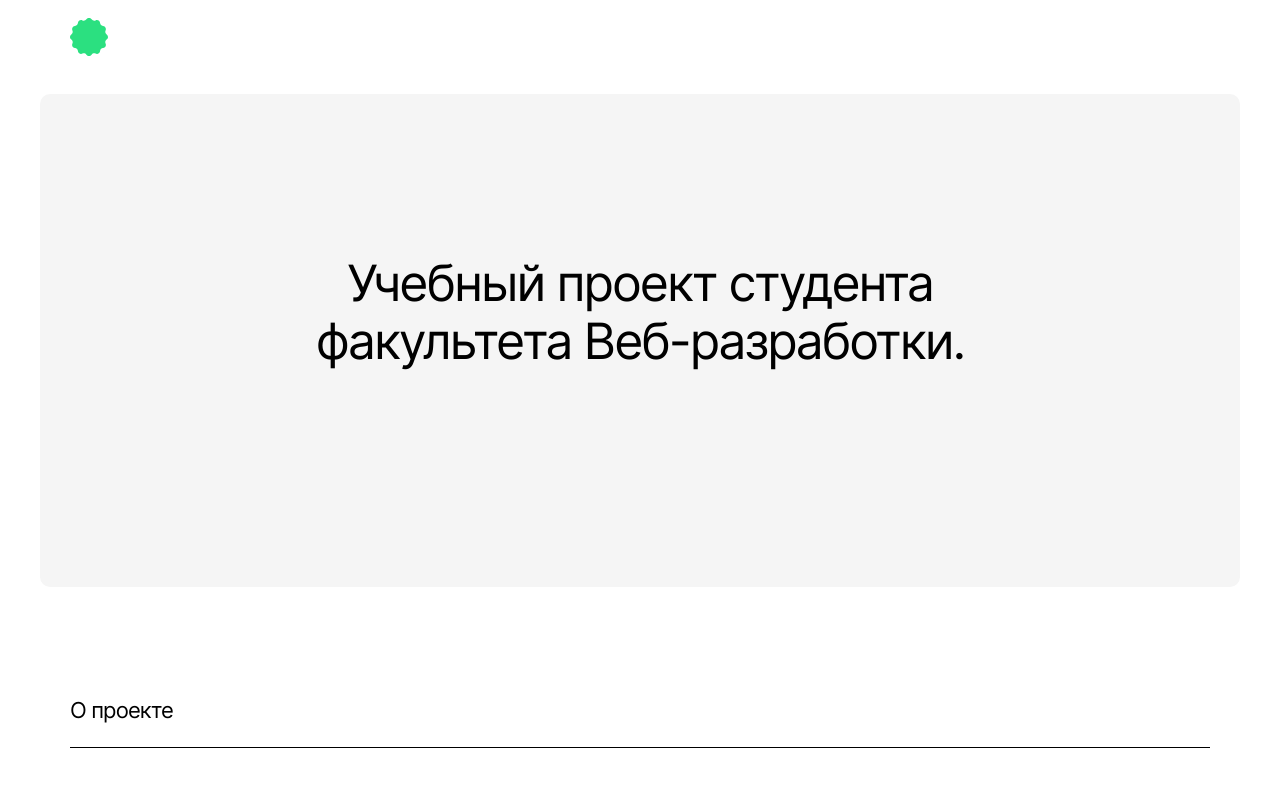
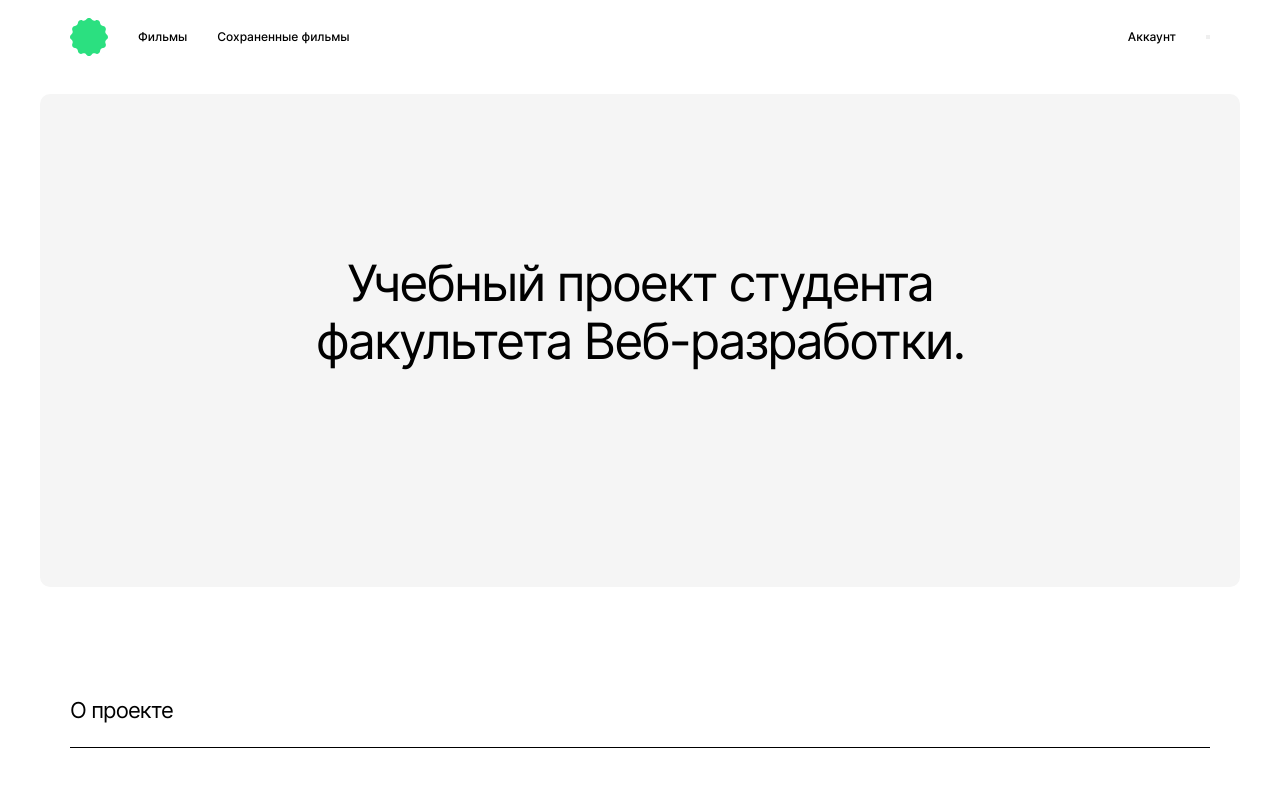
Before and after one commit to DmitriyMGN/movies-explorer-frontend, a React (Create React App) app: page /movies in a window 1280 px wide. Shown: the top 800 px of the page. Built offline with nearby package versions, Linux system fonts and the light colour scheme.

Commit message:
feat: main start

```diff
--- a/src/components/Header/Header.js
+++ b/src/components/Header/Header.js
@@ -6,12 +6,17 @@ function Header (props) {
   const location = useLocation()
   return (
   <header className="header">
-    <img src={mestoLogo} alt="Картинка логотипа сайта" />
     <div className="navbar">
-      {location.pathname === '/' && <Link className="navbar__element" to="/signup">Регистрация</Link> }
+      <img src={mestoLogo} alt="Картинка логотипа сайта" />
+      {location.pathname === '/movies' && <Link className="navbar__element" to="">Фильмы</Link> }
+      {location.pathname === '/movies' && <Link className="navbar__element" to="">Сохраненные фильмы</Link> }
+    </div>
+    <div className="navbar">
+      {location.pathname === '/' && <Link className="navbar__element" to="">Регистрация</Link> }
       {location.pathname === '/' && <button onClick={props.signIn} className="navbar__element navbar__element_type_button">Войти</button> }
-      {/* {location.pathname === '/' && <p className="navbar__element">{props.email}</p> } */}
-      {/* {location.pathname === '/h' && <button onClick={props.signOut} className="navbar__element navbar__element_type_button">Выйти</button> } */}
+      {location.pathname === '/movies' && <Link className="navbar__element" to="">Аккаунт</Link> }
+      {location.pathname === '/movies' && <button onClick={props.signIn} className="navbar__element navbar__element_avatar-icon"></button> }
+
     </div>
   </header>
   )
```
Also changed, not shown: src/components/SearchForm/SearchForm.js (added, +22 -0 lines).
